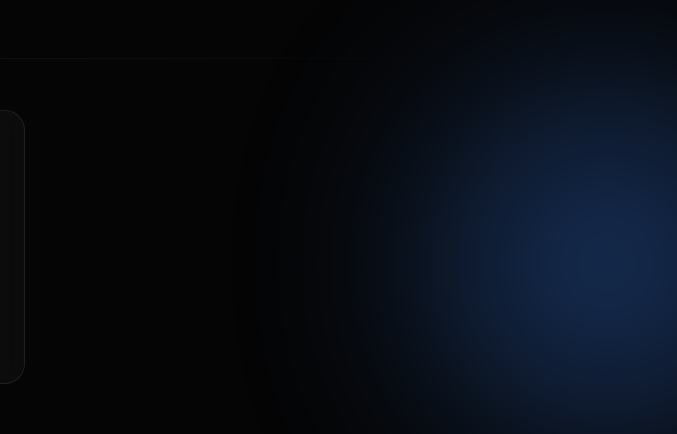
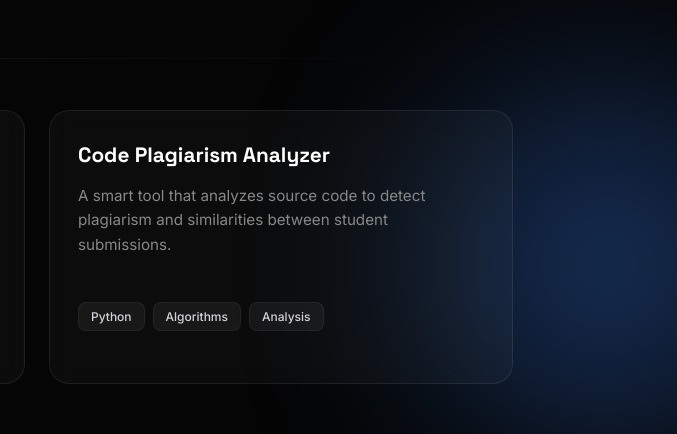
Before and after one commit to hiplol/hiplol.github.io, a plain HTML site: page index.html in a window 1280 px wide. Shown: the part 487-921 px from the top of the page, 603-1280 px from the left. Drawn offline with Linux system fonts and the light colour scheme.

Commit message:
Update index.html

```diff
--- a/index.html
+++ b/index.html
@@ -356,6 +356,11 @@
         tags: ["JavaScript", "Canvas", "Game"],
         demo: "https://hiplol.github.io/neon-runner/",
         repo: "https://github.com/hiplol/neon-runner"
+      },
+      {
+        title: "Code Plagiarism Analyzer",
+        description: "A smart tool that analyzes source code to detect plagiarism and similarities between student submissions.",
+        tags: ["Python", "Algorithms", "Analysis"]
       }
     ];
 
```
